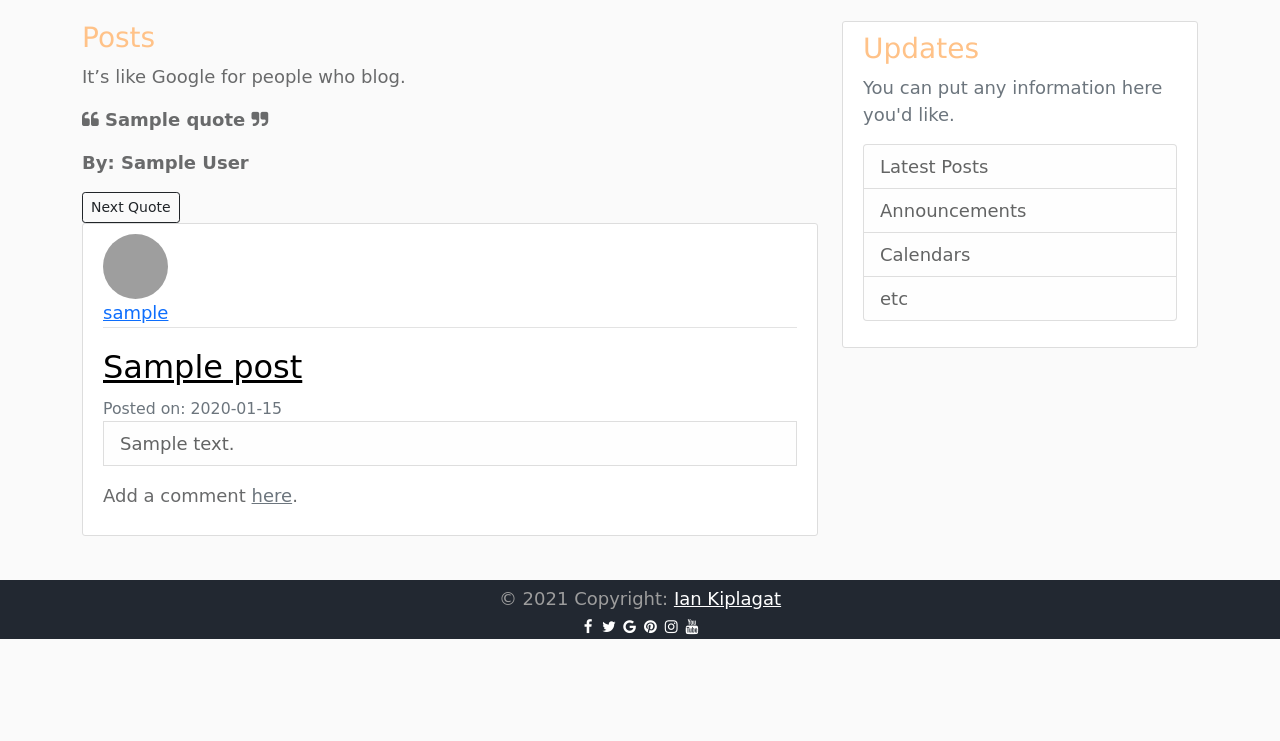
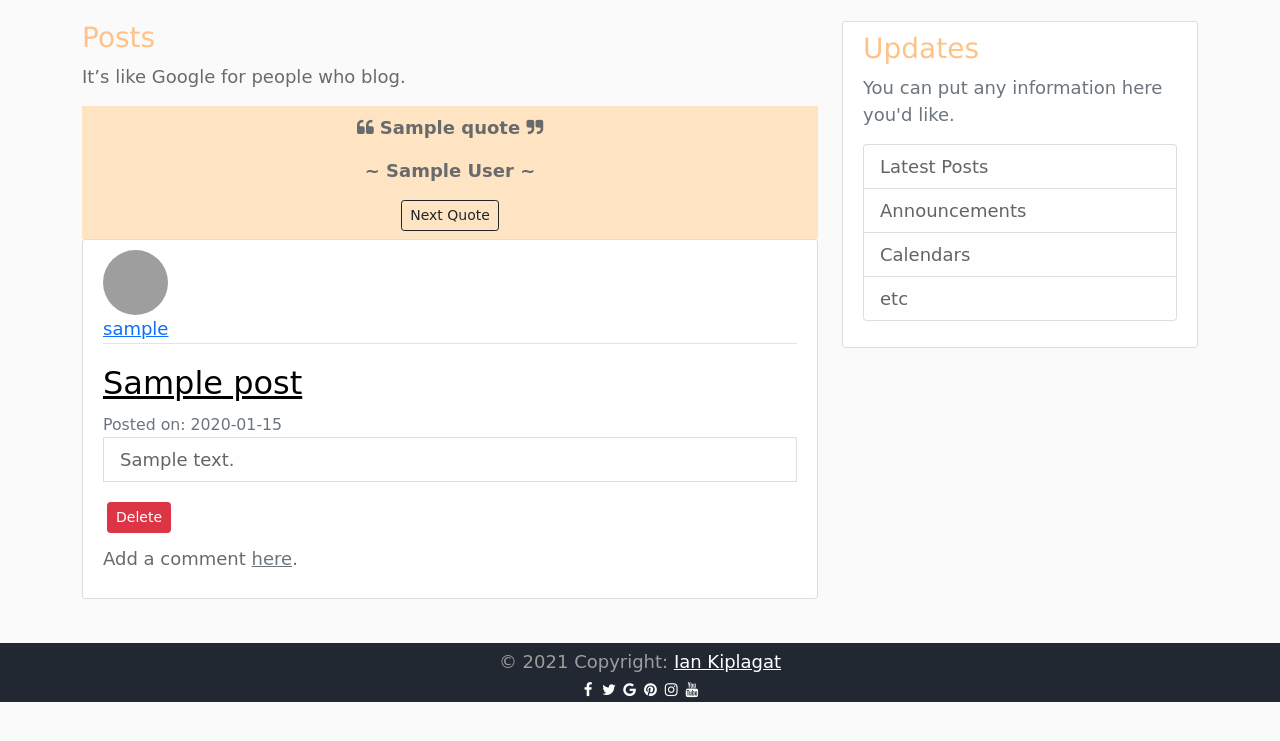
Before and after one commit to ikiplagat/Ink-Society, a Flask app: template app/templates/home.html in a window 1280 px wide. Shown: the part 59-800 px from the top of the page. Run offline with Flask 2, Linux system fonts and the light colour scheme; tables that the repository leaves empty hold one stand-in row (values such as "Sample post"); the template is opened without the code that fills it: values that come from a table or form of the project are taken from there, most other values are stand-ins (such as "Sample title", 1, 10 or a date in 2020); some libraries are stand-ins or nearby versions; some web fonts are replaced; grey boxes are pictures that could not be loaded.

Commit message:
add delete post option

```diff
--- a/app/templates/home.html
+++ b/app/templates/home.html
@@ -9,10 +9,10 @@
     <div class="col-md-8">
       <h3 style="font-family: Verdana, Geneva, Tahoma, sans-serif;">Posts</h3>
       <span class="tagline" itemprop="description">It’s like Google for people who blog.</span>
-      <div class="jumbotron mt-3">
+      <div class="jumbotron mt-3 p-lg-2 text-center" style="background-color: bisque;">
         {% for quote in quotes %}
         <p><strong><i class="fa fa-quote-left" aria-hidden="true"></i> {{quotes.quote}} <i class="fa fa-quote-right" aria-hidden="true"></i></strong></p>
-        <p><strong>By: {{quotes.author}}</strong></p>
+        <p><strong>~ {{quotes.author}} ~</strong></p>
         <a class="btn btn-outline-dark btn-sm" href="/" role="button" id="next">Next Quote</a>
         {%endfor%}
       </div>
--- a/app/templates/macros.html
+++ b/app/templates/macros.html
@@ -9,8 +9,15 @@
       <a class="article-title" href="#" style="color: black;">{{ post.title }}</a>
     </h2>
     <small class="text-muted">Posted on: {{ post.date.strftime('%Y-%m-%d') }}</small>
+    {% if post.user == current_user %}
+          <div>
+            <a class="btn btn-secondary btn-sm mt-1 mb-1" href="{{ url_for('update_post', post_id=post.id) }}">Update</a>
+            <button type="button" class="btn btn-danger btn-sm m-1" data-toggle="modal" data-target="#deleteModal">Delete</button>
+          </div>
+        {% endif %}
     <p class="article-content list-group-item list-group-item-light">{{ post.content }}</p>
-    <p class="">
+    <button type="button" class="btn btn-danger btn-sm m-1" data-toggle="modal" data-target="#deleteModal">Delete</button>
+    <p class="mt-2">
       Add a comment
       <a class="text-muted" href="/comment/{{post.id}}">here</a>.
     </p>
```
Also changed, not shown: app/main/views.py (+14 -0 lines).
